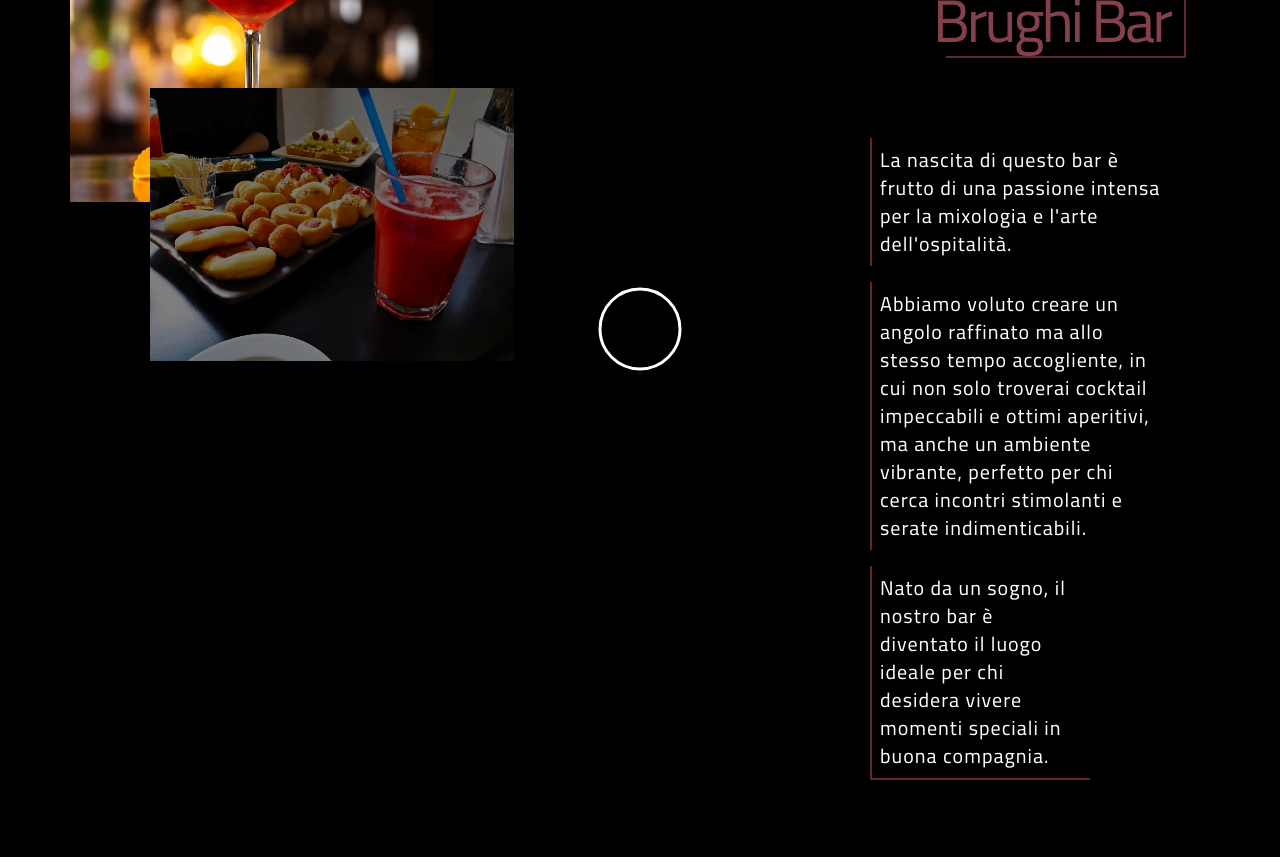
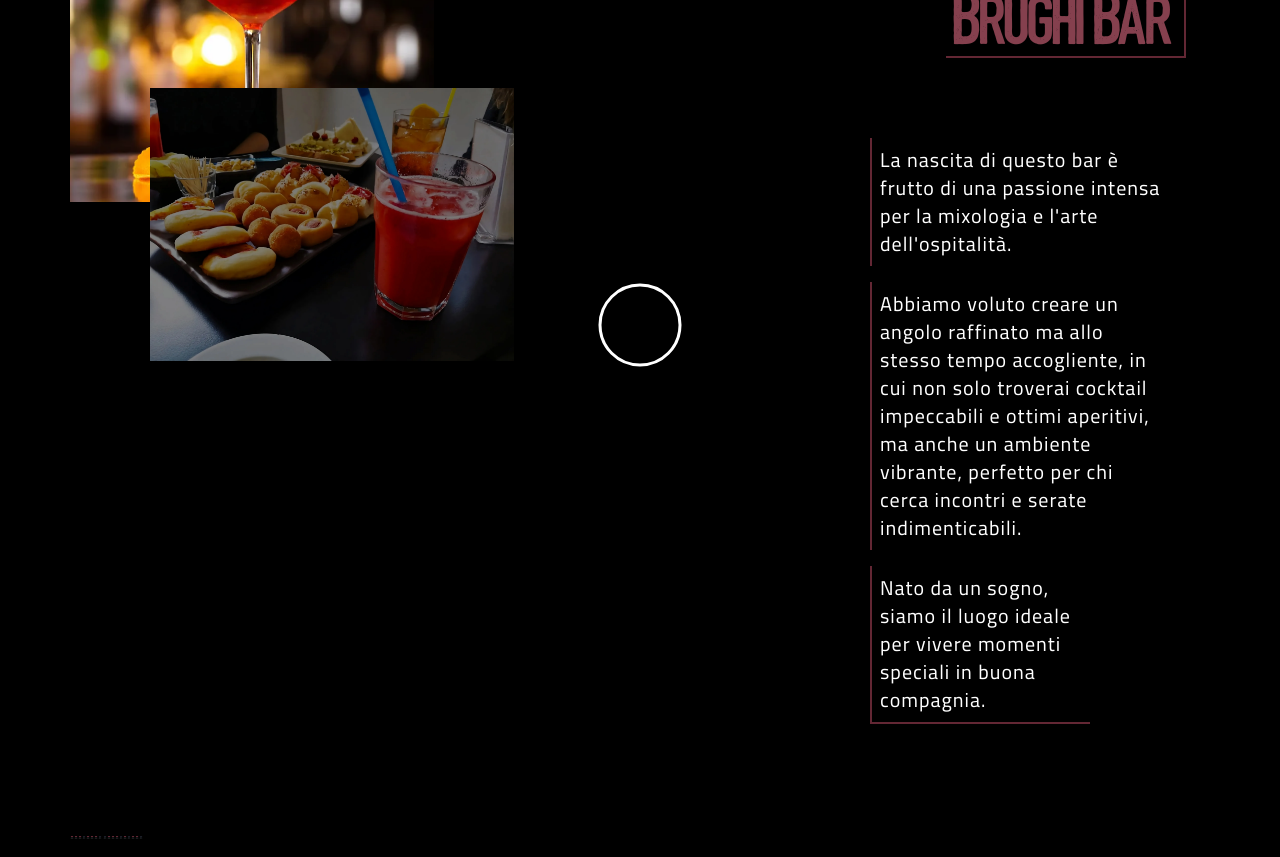
Before and after one commit to Massolinii/bar_brughi, a Next.js app: page / in a window 1280 px wide. Shown: the part 1940-2797 px from the top of the page. Built offline with nearby package versions, Linux system fonts and the light colour scheme.

Commit message:
fixed hero padding

```diff
--- a/src/app/layout.js
+++ b/src/app/layout.js
@@ -8,8 +8,8 @@ import NavbarAddress from "@/components/NavbarAddress";
 
 import localFont from "next/font/local";
 
-const barbooth = localFont({
-  src: "./barbooth.ttf",
+const bonnie = localFont({
+  src: "./bonnie.ttf",
   display: "swap",
 });
 
@@ -21,7 +21,7 @@ export const metadata = {
 export default function RootLayout({ children }) {
   return (
     <html lang="en">
-      <body className={barbooth.className}>
+      <body className={bonnie.className}>
         <div className="text-white tracking-widest">
           <NavbarAddress />
           <Navbar />
--- a/src/components/home/Hero.js
+++ b/src/components/home/Hero.js
@@ -14,8 +14,8 @@ export default function Hero() {
       <div className="absolute inset-x-0 bottom-0 h-1/3 bg-gradient-to-t from-black via-blacktrans to-transparent"></div>
 
       <div className="container mx-auto z-10 p-2 flex flex-col items-center">
-        <div className="text-center border-2 border-white bg-stone-900 bg-opacity-75 p-8 m-4 mt-0">
-          <h1 className="text-7xl md:text-8xl pb-6 tracking-tighter">
+        <div className="text-center border-2 border-white rounded-sm bg-stone-900 bg-opacity-75 p-3 m-4 mt-0">
+          <h1 className="text-6xl md:text-8xl pb-6 tracking-tighter">
             Al Brughi Bar
           </h1>
           <p className="text-2xl">
--- a/src/components/home/HeroPresentation.js
+++ b/src/components/home/HeroPresentation.js
@@ -51,7 +51,6 @@ export default function HeroPresentation() {
   }, []);
 
   return (
-    <div className={novaMono.className}>
     <div className="bg-black w-full" id="hero-presentation-section">
       <Spacer count={3} />
       <div className="container mx-auto grid grid-cols-12 gap-4 p-0 md:my-8 overflow-hidden">
@@ -91,7 +90,7 @@ export default function HeroPresentation() {
               <span className="text-lightmag">Brughi Bar</span>
             </p>
           </div>
-
+          <div className={novaMono.className}>
             <p className="p-2 me-0 md:me-8 border-l-2 text-xl tracking-wider border-magenta">
               La nascita di questo bar è frutto di una passione intensa per la
               mixologia e l'arte dell'ospitalità.
@@ -101,12 +100,12 @@ export default function HeroPresentation() {
               Abbiamo voluto creare un angolo raffinato ma allo stesso tempo
               accogliente, in cui non solo troverai cocktail impeccabili e
               ottimi aperitivi, ma anche un ambiente vibrante, perfetto per chi
-              cerca incontri stimolanti e serate indimenticabili.
+              cerca incontri e serate indimenticabili.
             </p>
 
             <p className="p-2 me-6 md:me-24 border-l-2 border-b-2 text-xl tracking-wider border-magenta">
-              Nato da un sogno, il nostro bar è diventato il luogo ideale per
-              chi desidera vivere momenti speciali in buona compagnia.
+              Nato da un sogno, siamo il luogo ideale per vivere momenti
+              speciali in buona compagnia.
             </p>
           </div>
           <br /> <br />
```
Also changed, not shown: src/app/bonnie.ttf (renamed from src/app/barbooth.ttf). Lines whose indentation alone changed are shown as unchanged.
